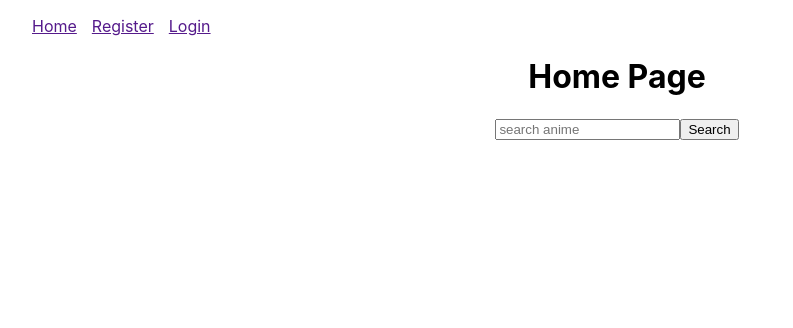
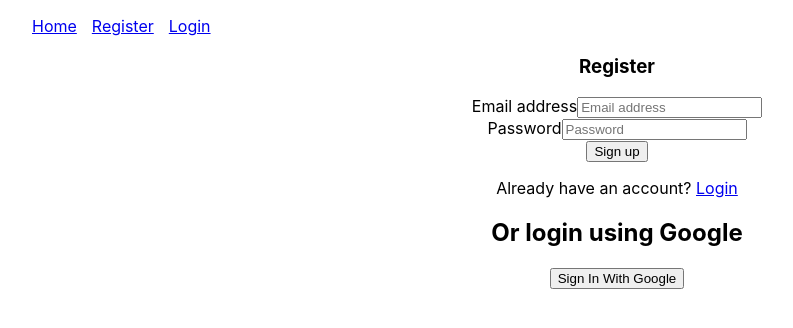
Before and after one commit to ArmedWing/anime-calendar, a React (Create React App) app: page /register in a window 1280 px wide. Shown: the top 328 px of the page, without its empty margins (23-816 px from the left). Built offline with nearby package versions, Linux system fonts and the light colour scheme.

Commit message:
added registration and login

```diff
--- a/package.json
+++ b/package.json
@@ -6,6 +6,7 @@
     "@testing-library/jest-dom": "^5.17.0",
     "@testing-library/react": "^13.4.0",
     "@testing-library/user-event": "^13.5.0",
+    "firebase": "^10.12.1",
     "react": "^18.3.1",
     "react-dom": "^18.3.1",
     "react-scripts": "5.0.1",
@@ -34,5 +35,8 @@
       "last 1 firefox version",
       "last 1 safari version"
     ]
+  },
+  "devDependencies": {
+    "react-router-dom": "^6.23.1"
   }
 }
--- a/src/App.js
+++ b/src/App.js
@@ -2,9 +2,13 @@ import "./App.css";
 import Header from "./components/Header/Header";
 import "./components/Header/Header.css";
 import Home from "./components/Home/Home";
+import Register from "./components/Register/Register";
+import Login from "./components/Login/Login";
 import "./components/Home/Home.css";
 import React, { useState } from "react";
 import SearchContext from "./context/search";
+import { BrowserRouter as Router } from "react-router-dom";
+import { Routes, Route } from "react-router-dom";
 
 function App() {
   const [animeData, setAnimeData] = useState([]);
@@ -25,14 +29,23 @@ function App() {
   };
 
   return (
+    <Router>
       <SearchContext.Provider
         value={{ search, animeData, setData, singleData, setSingle }}
       >
         <div className="App">
           <Header />
-        <Home />
+          <section>
+            <Routes>
+              {/* <Route path="/header" element={<Header />} /> */}
+              <Route path="/home" element={<Home />} />
+              <Route path="/register" element={<Register />} />
+              <Route path="/login" element={<Login />} />
+            </Routes>
+          </section>
         </div>
       </SearchContext.Provider>
+    </Router>
   );
 }
 
--- a/src/components/Header/Header.js
+++ b/src/components/Header/Header.js
@@ -3,9 +3,9 @@ const Header = () => {
     <nav>
       <ul>
         <li className="navigation">
-          <a href="">Home</a>
-          <a href="">Register</a>
-          <a href="">Login</a>
+          <a href="/home">Home</a>
+          <a href="/register">Register</a>
+          <a href="/login">Login</a>
         </li>
       </ul>
     </nav>
--- a/src/components/Home/Home.js
+++ b/src/components/Home/Home.js
@@ -10,7 +10,7 @@ const Home = () => {
   const handleSearch = (event) => {
     search.search(input).then((data) => {
       setSearchedAnime(data.data);
-      console.log(data.data);
+      // console.log(data.data);
     });
   };
 
--- a/src/components/Login/Login.js
+++ b/src/components/Login/Login.js
@@ -0,0 +1,73 @@
+import React, { useState } from "react";
+import { signInWithEmailAndPassword } from "firebase/auth";
+import { auth } from "../../firebase";
+import { NavLink, useNavigate } from "react-router-dom";
+
+const Login = () => {
+  const navigate = useNavigate();
+  const [email, setEmail] = useState("");
+  const [password, setPassword] = useState("");
+
+  const onLogin = (e) => {
+    e.preventDefault();
+    signInWithEmailAndPassword(auth, email, password)
+      .then((userCredential) => {
+        // Signed in
+        const user = userCredential.user;
+        navigate("/home");
+      })
+      .catch((error) => {
+        const errorCode = error.code;
+        const errorMessage = error.message;
+        console.log(errorCode, errorMessage);
+      });
+  };
+
+  return (
+    <>
+      <main>
+        <section>
+          <div>
+            <p> Login </p>
+
+            <form>
+              <div>
+                <label htmlFor="email-address">Email address</label>
+                <input
+                  id="email-address"
+                  name="email"
+                  type="email"
+                  required
+                  placeholder="Email address"
+                  onChange={(e) => setEmail(e.target.value)}
+                />
+              </div>
+
+              <div>
+                <label htmlFor="password">Password</label>
+                <input
+                  id="password"
+                  name="password"
+                  type="password"
+                  required
+                  placeholder="Password"
+                  onChange={(e) => setPassword(e.target.value)}
+                />
+              </div>
+
+              <div>
+                <button onClick={onLogin}>Login</button>
+              </div>
+            </form>
+
+            <p className="text-sm text-white text-center">
+              No account yet? <NavLink to="/signup">Register</NavLink>
+            </p>
+          </div>
+        </section>
+      </main>
+    </>
+  );
+};
+
+export default Login;
--- /dev/null
+++ b/src/components/Register/Register.js
@@ -0,0 +1,87 @@
+import React, { useState } from "react";
+import { NavLink, useNavigate } from "react-router-dom";
+import { createUserWithEmailAndPassword } from "firebase/auth";
+import { auth } from "../../firebase";
+import { signInWithPopup } from "firebase/auth";
+import { GoogleAuthProvider } from "firebase/auth";
+
+const Register = () => {
+  const provider = new GoogleAuthProvider();
+  const navigate = useNavigate();
+
+  const [email, setEmail] = useState("");
+  const [password, setPassword] = useState("");
+
+  const signInWithGoogle = async () => {
+    const result = await signInWithPopup(auth, provider);
+    navigate("/home");
+  };
+
+  const onSubmit = async (e) => {
+    e.preventDefault();
+
+    await createUserWithEmailAndPassword(auth, email, password)
+      .then((userCredential) => {
+        // Signed in
+        const user = userCredential.user;
+        console.log(user);
+        navigate("/login");
+        // ...
+      })
+      .catch((error) => {
+        const errorCode = error.code;
+        const errorMessage = error.message;
+        console.log(errorCode, errorMessage);
+        // ..
+      });
+  };
+
+  return (
+    <main>
+      <section>
+        <div>
+          <div>
+            <h1> Register </h1>
+            <form>
+              <div>
+                <label htmlFor="email-address">Email address</label>
+                <input
+                  type="email"
+                  label="Email address"
+                  value={email}
+                  onChange={(e) => setEmail(e.target.value)}
+                  required
+                  placeholder="Email address"
+                />
+              </div>
+
+              <div>
+                <label htmlFor="password">Password</label>
+                <input
+                  type="password"
+                  label="Create password"
+                  value={password}
+                  onChange={(e) => setPassword(e.target.value)}
+                  required
+                  placeholder="Password"
+                />
+              </div>
+
+              <button type="submit" onClick={onSubmit}>
+                Sign up
+              </button>
+            </form>
+
+            <p>
+              Already have an account? <NavLink to="/login">Login</NavLink>
+            </p>
+            <h2>Or login using Google</h2>
+            <button onClick={signInWithGoogle}> Sign In With Google</button>
+          </div>
+        </div>
+      </section>
+    </main>
+  );
+};
+
+export default Register;
--- /dev/null
+++ b/src/firebase.js
@@ -0,0 +1,20 @@
+// Import the functions you need from the SDKs you need
+import { initializeApp } from "firebase/app";
+import { getAuth } from "firebase/auth";
+// TODO: Add SDKs for Firebase products that you want to use
+// https://firebase.google.com/docs/web/setup#available-libraries
+
+// Your web app's Firebase configuration
+const firebaseConfig = {
+  apiKey: "AIzaSyC-KvURdAdtYV08YZZqRV7NZrs5q6TMNbQ",
+  authDomain: "anime-calendar-43329.firebaseapp.com",
+  projectId: "anime-calendar-43329",
+  storageBucket: "anime-calendar-43329.appspot.com",
+  messagingSenderId: "955240602889",
+  appId: "1:955240602889:web:440e7028f73ae5e58987d8",
+};
+
+// Initialize Firebase
+const app = initializeApp(firebaseConfig);
+export const auth = getAuth(app);
+export default app;
```
Also changed, not shown: 1 other file (tests, documents, lock files or other folders). Lines whose indentation alone changed are shown as unchanged.
